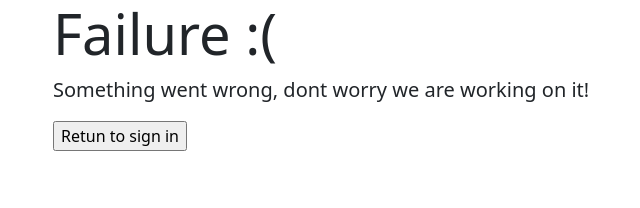
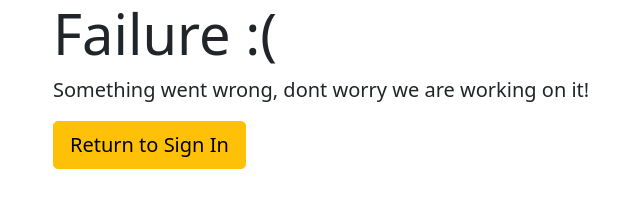
Before and after one commit to NPitroff/Newsletter-Signup, a website: page failure.html in a window 1280 px wide. Shown: the whole page, without its empty margins (29-669 px from the left). Drawn offline with nearby package versions, Linux system fonts and the light colour scheme.

Commit message:
Added a new button to return using a route

```diff
--- a/failure.html
+++ b/failure.html
@@ -15,8 +15,12 @@
       <p class="lead">Something went wrong, dont worry we are working on it!</p>
 
       <!-- button to navigate back to the sign in -->
-      <form>
+      <!-- <form>
         <input type="button" name="goBack" value="Retun to sign in" onclick="history.go(-1)">
+      </form> -->
+      <!-- button using routes -->
+      <form action="/failure" method="post">
+        <button Class="btn btn-lg btn-warning" type="submit" name="button">Return to Sign In</button>
       </form>
     </div>
   </div>
```
